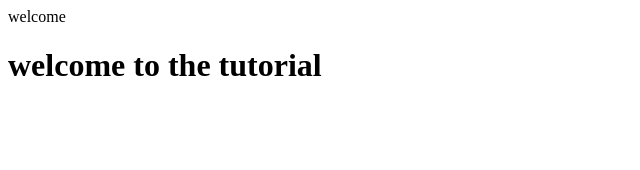
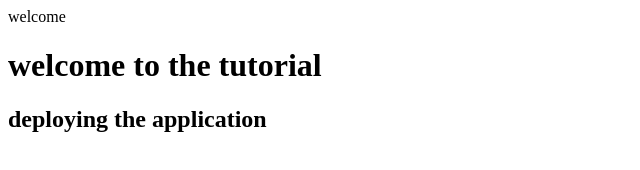
Before and after one commit to Deepikaaaaaaa/jenkins-demo, a plain HTML site: page index.html in a window 1280 px wide. Shown: the whole page, without its empty margins (0-640 px from the left). Drawn offline with Linux system fonts and the light colour scheme.

Commit message:
Update index.html

```diff
--- a/index.html
+++ b/index.html
@@ -6,5 +6,7 @@ welcome
   <h1>
 welcome to the tutorial
   </h1>
+  <h2>deploying the application
+  </h2>
 </body>
 </html>
```
